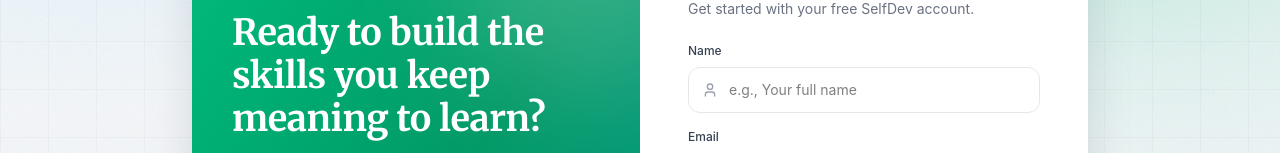
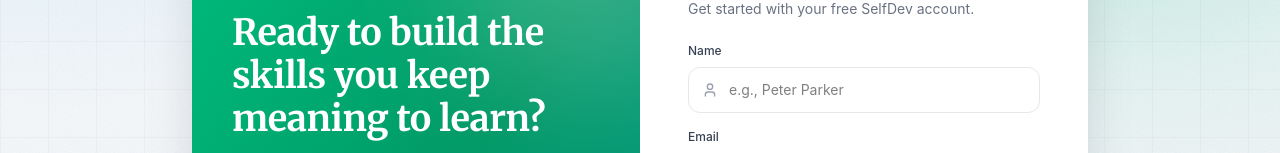
Before and after one commit to Choco246700/selfdev, a React (Vite) app: page /signup in a window 1280 px wide. Shown: the part 151-304 px from the top of the page. Built offline with nearby package versions, Linux system fonts and the light colour scheme; no server answers; a web font is replaced by a local one.

Commit message:
Fixed the signup page to get the users name

```diff
--- a/src/pages/AuthPage.tsx
+++ b/src/pages/AuthPage.tsx
@@ -298,7 +298,7 @@ export const AuthPage: React.FC<AuthPageProps> = ({
                     type="text"
                     value={name}
                     onChange={(e) => setName(e.target.value)}
-                    placeholder="e.g., Your full name"
+                    placeholder="e.g., Peter Parker"
                     required
                     autoComplete="name"
                     className="w-full min-w-0 box-border pl-10 pr-4 py-3 text-sm rounded-xl border border-gray-200 bg-white focus:outline-none focus:ring-2 focus:ring-emerald-500 focus:border-transparent transition-shadow"
```
